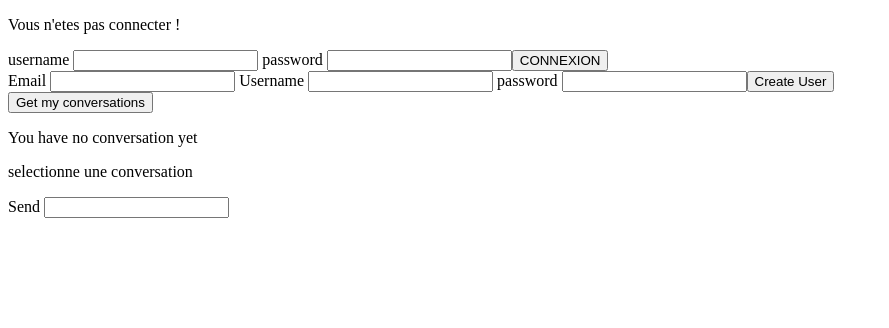
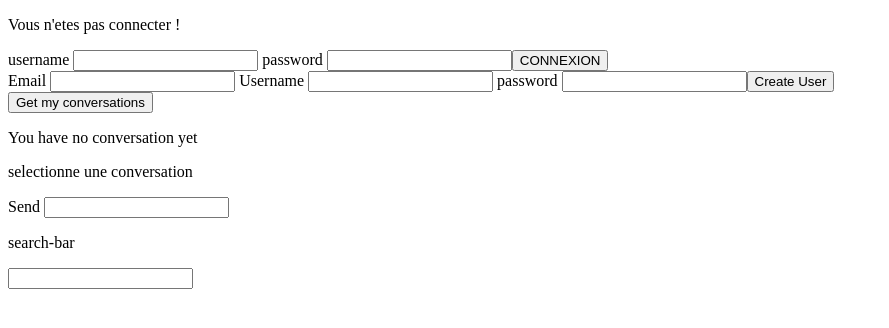
Before and after one commit to nathan38btc/Chat_App, an Angular app: page / in a window 1280 px wide. Shown: the top 328 px of the page, without its empty margins (0-889 px from the left). Built offline with nearby package versions, Linux system fonts and the light colour scheme.

Commit message:
ajout de la search bar

```diff
--- a/src/app/app.component.html
+++ b/src/app/app.component.html
@@ -1,2 +1,3 @@
 <app-authentification></app-authentification>
 <app-conversation></app-conversation>
+<app-search-bar></app-search-bar>
--- a/src/app/app.component.ts
+++ b/src/app/app.component.ts
@@ -3,11 +3,12 @@ import { RouterOutlet } from '@angular/router';
 import { AuthentificationComponent } from './../composants/authentification/authentification.component';
 import { ConversationComponent } from '../composants/Conversation/conversation.component';
 import { UserDataService } from '../services/UserData/user-data.service';
+import { SearchBarComponent } from '../composants/search-bar/search-bar.component';
 
 @Component({
   selector: 'app-root', // pour la partie css
   standalone: true,
-  imports: [RouterOutlet,AuthentificationComponent,ConversationComponent], // ajouter les modules, composants que le composant utilise
+  imports: [RouterOutlet,AuthentificationComponent,ConversationComponent,SearchBarComponent], // ajouter les modules, composants que le composant utilise
   providers: [], // ajouter les services que le composants utilise
   templateUrl: './app.component.html',
   styleUrl: './app.component.css'
--- a/src/composants/Conversation/conversation.component.html
+++ b/src/composants/Conversation/conversation.component.html
@@ -4,11 +4,10 @@
 <div>
     <button (click)="getEntireConversation(conversation)">{{idx+1}} : {{conversation.IdConversation}} </button>
 </div>
-
-
 }@empty {
     <p>You have no conversation yet</p>
 }
+
 
 @for(messages of ConversationDetails;track messages.Message){
     <p>{{messages.Message}}</p>
--- a/src/composants/Conversation/conversation.component.ts
+++ b/src/composants/Conversation/conversation.component.ts
@@ -5,7 +5,6 @@ import { ConnectedUser } from '../../interface/connectedUser';
 import { Conversation } from '../../interface/conversation';
 import { Messages } from '../../interface/messages';
 import { FormControl, FormGroup, ReactiveFormsModule } from '@angular/forms';
-import { convertToParamMap } from '@angular/router';
 
 @Component({
   selector: 'app-conversation',
@@ -71,10 +70,10 @@ export class ConversationComponent implements OnInit{
 
   submitContent(){
     if(this.myConnectedUser.Id!=-1&&this.myConversation.includes(this.selectedConversation)){
-      console.log(this.selectedConversation.IdConversation+ " "+this.myConnectedUser.Id+" "+this.newMessageForm.value.content);
-      this.dbConnexion.postNewMessage(this.selectedConversation.IdConversation,this.myConnectedUser.Id,this.newMessageForm.value.content??'').subscribe(data=> console.log(data));
+      //console.log(this.selectedConversation.IdConversation+ " "+this.myConnectedUser.Id+" "+this.newMessageForm.value.content);
+      this.dbConnexion.postNewMessage(this.selectedConversation.IdConversation,this.myConnectedUser.Id,this.newMessageForm.value.content??'').subscribe();
       this.newMessageForm.reset();
-      this.getEntireConversation(this.selectedConversation);
+      //this.getEntireConversation(this.selectedConversation);
     }else{
       console.log("I don't think so ")
     }
--- a/src/composants/authentification/authentification.component.html
+++ b/src/composants/authentification/authentification.component.html
@@ -16,12 +16,12 @@
 
     </form>
     <form [formGroup]="createUserForm" (submit)="CreatUser()">
-        <label for="Email"> Email </label>
-        <input id="Email" type="text" formControlName="Email">
-        <label for="Username"> Username </label>
-        <input id="Username" type="text" formControlName="username">
-        <label for="password"> password </label>
-        <input id="password" type="password" formControlName="password">
+        <label for="New_Email"> Email </label>
+        <input id="New_Email" type="text" formControlName="New_Email">
+        <label for="New_Username"> Username </label>
+        <input id="New_Username" type="text" formControlName="New_username">
+        <label for="New_password"> password </label>
+        <input id="New_password" type="password" formControlName="New_password">
         <button type="submit"> Create User </button>
     </form>
 </div>
--- a/src/composants/authentification/authentification.component.ts
+++ b/src/composants/authentification/authentification.component.ts
@@ -31,9 +31,9 @@ export class AuthentificationComponent implements OnInit{
   });
 
   createUserForm = new FormGroup({
-    Email: new FormControl(''),
-    username: new FormControl(''),
-    password: new FormControl('')
+    New_Email: new FormControl(''),
+    New_username: new FormControl(''),
+    New_password: new FormControl('')
   });
 
   constructor(private dbConnexion:DataBaseConnexionService,private userdata:UserDataService){}
@@ -76,10 +76,10 @@ export class AuthentificationComponent implements OnInit{
   }
 
   CreatUser(){
-    if(this.createUserForm.value.Email==""||this.createUserForm.value.username==""||this.createUserForm.value.password==""){
+    if(this.createUserForm.value.New_Email==""||this.createUserForm.value.New_username==""||this.createUserForm.value.New_password==""){
       console.log("you must enter every inputs");
     }else{
-      this.dbConnexion.createUser(this.createUserForm.value.Email??"",this.createUserForm.value.username??"",this.createUserForm.value.password??"").subscribe(data=> console.log(data));
+      this.dbConnexion.createUser(this.createUserForm.value.New_Email??"",this.createUserForm.value.New_username??"",this.createUserForm.value.New_password??"").subscribe(data=> console.log(data));
     }
     this.createUserForm.reset();
   }
--- a/src/composants/search-bar/search-bar.component.html
+++ b/src/composants/search-bar/search-bar.component.html
@@ -1 +1,9 @@
-<p>search-bar works!</p>
+<p>search-bar</p>
+
+<form [formGroup]="userToLookFor" (submit)="fetchUser()">
+    <input formControlName="usernameToLookFor">
+</form>
+
+@for(user of userList;track user.Email){
+    <p> {{ user.Username }}</p>
+}
--- a/src/composants/search-bar/search-bar.component.ts
+++ b/src/composants/search-bar/search-bar.component.ts
@@ -1,12 +1,30 @@
 import { Component } from '@angular/core';
+import { DataBaseConnexionService } from '../../services/dataBaseConnexion/data-base-connexion.service';
+import { ConnectedUser } from '../../interface/connectedUser';
+import { FormControl, FormGroup, ReactiveFormsModule } from '@angular/forms';
 
 @Component({
   selector: 'app-search-bar',
   standalone: true,
-  imports: [],
+  imports: [ReactiveFormsModule],
   templateUrl: './search-bar.component.html',
   styleUrl: './search-bar.component.css'
 })
 export class SearchBarComponent {
 
+  userList: ConnectedUser[] = [];
+
+  userToLookFor = new FormGroup({
+    usernameToLookFor: new FormControl('')
+  });
+
+  constructor(private dbServices:DataBaseConnexionService){
+
+  }
+
+
+  fetchUser(){
+    this.dbServices.getUserWithUsername(this.userToLookFor.value.usernameToLookFor??'').subscribe(data=> this.userList =data);
+    this.userToLookFor.reset();
+  }
 }
--- a/src/services/dataBaseConnexion/data-base-connexion.service.ts
+++ b/src/services/dataBaseConnexion/data-base-connexion.service.ts
@@ -61,4 +61,13 @@ export class DataBaseConnexionService {
 
     return this.http.post(this.backEndUrl + "createUser",{},options);
   }
+
+
+  getUserWithUsername(username:string){
+
+    var customParams = new HttpParams().set("Username", username);
+    const options = { params: customParams };
+
+    return this.http.get<ConnectedUser[]>(this.backEndUrl + "UserByUsername",options);
+  }
 }
```
